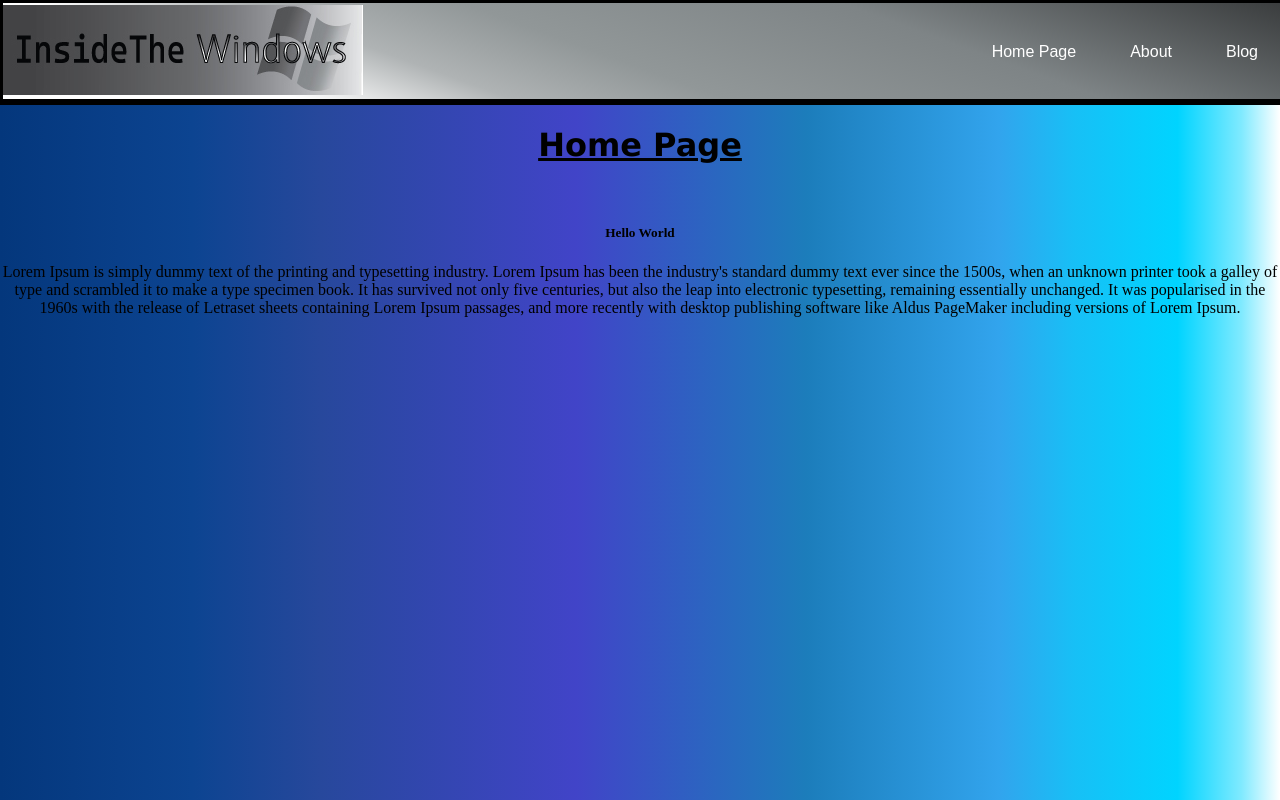
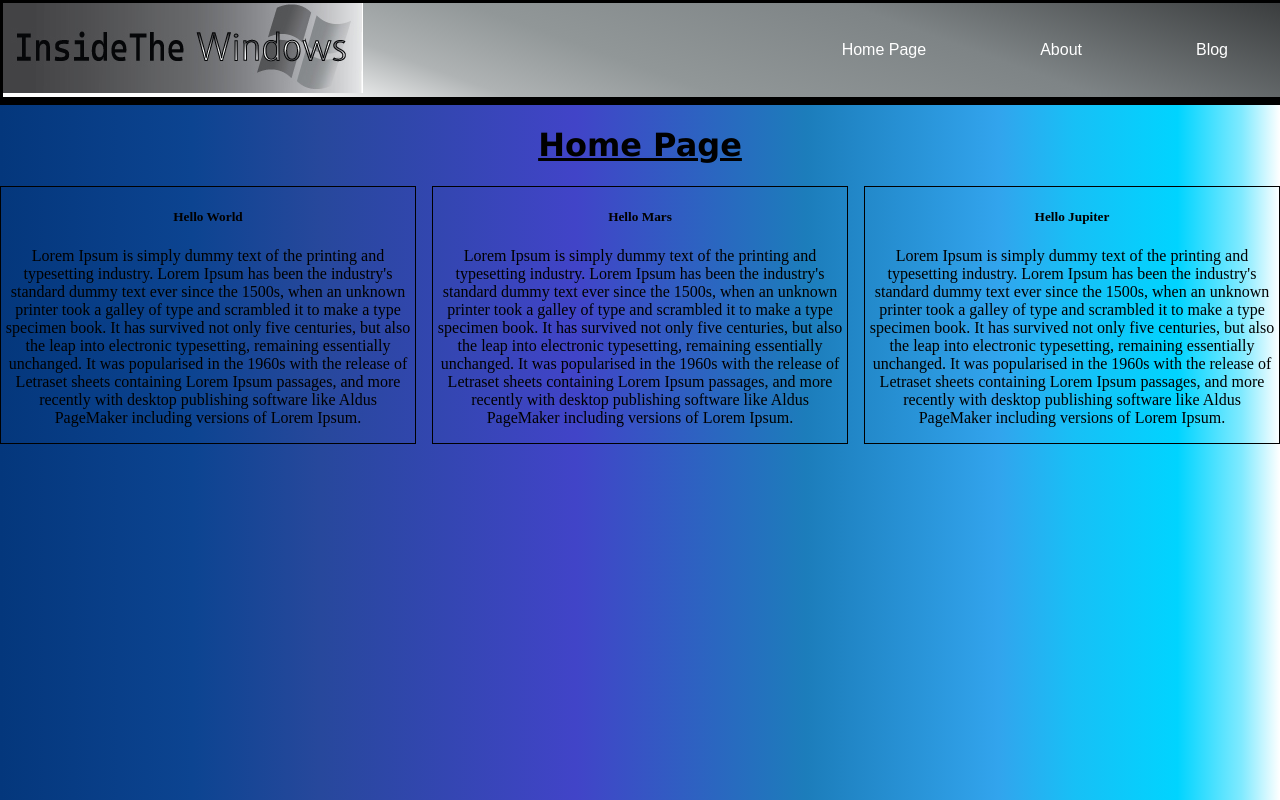
Before and after one commit to ArsenScorpio05/Tech-Blog, a Django app: page / in a window 1280 px wide. Run offline with Django 4.2, Linux system fonts and the light colour scheme.

Commit message:
CSS Updates

```diff
--- a/Base/templates/base/welcomePage.html
+++ b/Base/templates/base/welcomePage.html
@@ -4,8 +4,20 @@
 
 {% block content %}
 <div class="home_container">
-    <h1>Home Page<br><br></h1>
-    <h5>Hello World</h5>
-    <p>Lorem Ipsum is simply dummy text of the printing and typesetting industry. Lorem Ipsum has been the industry's standard dummy text ever since the 1500s, when an unknown printer took a galley of type and scrambled it to make a type specimen book. It has survived not only five centuries, but also the leap into electronic typesetting, remaining essentially unchanged. It was popularised in the 1960s with the release of Letraset sheets containing Lorem Ipsum passages, and more recently with desktop publishing software like Aldus PageMaker including versions of Lorem Ipsum.</p>
+    <h1>Home Page</h1>
+    <div class="articles-home">
+        <div class="col">
+            <h5>Hello World</h5>
+            <p>Lorem Ipsum is simply dummy text of the printing and typesetting industry. Lorem Ipsum has been the industry's standard dummy text ever since the 1500s, when an unknown printer took a galley of type and scrambled it to make a type specimen book. It has survived not only five centuries, but also the leap into electronic typesetting, remaining essentially unchanged. It was popularised in the 1960s with the release of Letraset sheets containing Lorem Ipsum passages, and more recently with desktop publishing software like Aldus PageMaker including versions of Lorem Ipsum.</p>
+        </div>
+        <div class="col">
+            <h5>Hello Mars</h5>
+            <p>Lorem Ipsum is simply dummy text of the printing and typesetting industry. Lorem Ipsum has been the industry's standard dummy text ever since the 1500s, when an unknown printer took a galley of type and scrambled it to make a type specimen book. It has survived not only five centuries, but also the leap into electronic typesetting, remaining essentially unchanged. It was popularised in the 1960s with the release of Letraset sheets containing Lorem Ipsum passages, and more recently with desktop publishing software like Aldus PageMaker including versions of Lorem Ipsum.</p>
+        </div>
+        <div class="col">
+            <h5>Hello Jupiter</h5>
+            <p>Lorem Ipsum is simply dummy text of the printing and typesetting industry. Lorem Ipsum has been the industry's standard dummy text ever since the 1500s, when an unknown printer took a galley of type and scrambled it to make a type specimen book. It has survived not only five centuries, but also the leap into electronic typesetting, remaining essentially unchanged. It was popularised in the 1960s with the release of Letraset sheets containing Lorem Ipsum passages, and more recently with desktop publishing software like Aldus PageMaker including versions of Lorem Ipsum.</p>
+        </div>
+    </div>
 </div>
 {% endblock %}
--- a/Blog/settings.py
+++ b/Blog/settings.py
@@ -122,7 +122,7 @@ USE_TZ = True
 # Static files (CSS, JavaScript, Images)
 # https://docs.djangoproject.com/en/4.0/howto/static-files/
 
-STATIC_URL = 'Base/static/'
+STATIC_URL = 'static/'
 MEDIA_URL = '/images/'
 
 STATICFILES_DIRS = [
--- a/static/styles/style.css
+++ b/static/styles/style.css
@@ -13,6 +13,7 @@ li, a{
     font-size: 16px;
     color: white;
     text-decoration: none;
+
 }
 
 .global_header{
@@ -21,7 +22,7 @@ li, a{
     display: flex;
     justify-content: space-between;
     align-items: center;
-    padding-top: 2px;
+    /* padding-top: 2px; */
     padding-bottom: 0px;
     padding-right: 100px;
     background: rgb(48,50,51);
@@ -31,6 +32,7 @@ li, a{
 
 .logo{
     cursor: pointer;
+
 }
 
 .nav__links{
@@ -40,7 +42,7 @@ li, a{
 
 .nav__links li{
     display: inline-block;
-    padding: 0px 25px;
+    padding: 0px 55px ;
     /* background-color: rgb(96, 89, 89); */
 }
 
@@ -68,9 +70,18 @@ li, a{
     margin-top: 0%;
     background: rgb(4,55,124);
     background: linear-gradient(90deg, rgba(4,55,124,1) 0%, rgba(12,68,145,1) 15%, rgba(39,72,156,1) 25%, rgba(65,68,200,1) 45%, rgba(28,125,187,1) 63%, rgba(50,164,237,1) 78%, rgba(23,192,246,1) 84%, rgba(0,212,255,1) 92%, rgba(128,234,255,1) 97%, rgba(255,255,255,1) 100%);
-    position: fixed;
+    position: relative;
     top: 100px;
     height: 99%;
+}
+.articles-home{
+    display: grid;
+    gap: 1rem;
+    grid-template-columns: 1fr 1fr 1fr;
+    /* grid-template-rows: 1fr; */
+}
+.col {
+    border: 1px solid black;
 }
 .home_container > h1 {
     text-decoration: underline;
@@ -137,7 +148,7 @@ li, a{
     border: 2px solid rgb(0, 0, 0);
     width: 350px;
     text-align: center;
-    color: rgb(201, 195, 195);
+    color: rgb(82, 255, 3);
 
 
 }
```
